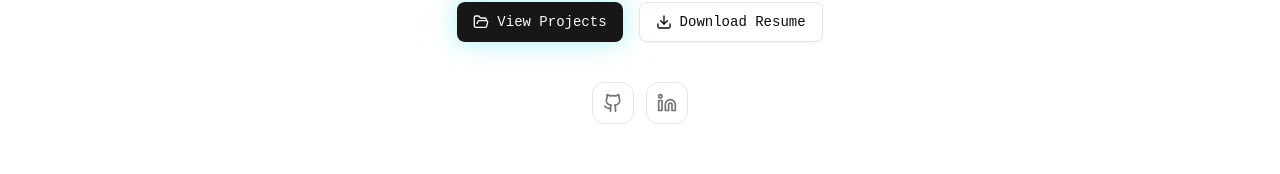
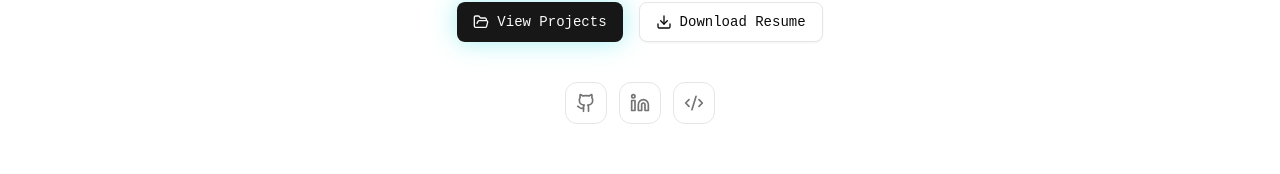
Before and after one commit to ruthwikkakumani/ruthwik-portfolio, a React (Vite) app: page / in a window 1280 px wide. Shown: the part 558-732 px from the top of the page. Built offline with nearby package versions, Linux system fonts and the light colour scheme; no server answers.

Commit message:
Optimize GitHub and LeetCode external links for SEO ranking

```diff
--- a/index.html
+++ b/index.html
@@ -30,7 +30,12 @@
         "@type": "Person",
         "name": "Ruthwik Kakumani",
         "url": "https://ruthwik-portfolio.vercel.app/",
-        "jobTitle": "Software Engineer"
+        "jobTitle": "Software Engineer",
+        "sameAs": [
+          "https://leetcode.com/u/RuthwikKakumani/",
+          "https://github.com/ruthwikkakumani",
+          "https://www.linkedin.com/in/ruthwikkakumani/"
+        ]
       }
     </script>
   </head>
--- a/src/components/GitHubSection.tsx
+++ b/src/components/GitHubSection.tsx
@@ -276,7 +276,14 @@ export default function GitHubSection() {
                   className="w-full bg-orange-500 hover:bg-orange-600 text-white font-mono h-14 rounded-2xl shadow-lg shadow-orange-500/20 gap-3 border-none transition-all duration-500 hover:-translate-y-1 hover:shadow-orange-500/40 text-sm font-black tracking-widest uppercase"
                   asChild
                 >
-                  <a href="https://leetcode.com/u/RuthwikKakumani/" target="_blank" rel="noopener noreferrer">
+                  <a
+                    href="https://leetcode.com/u/RuthwikKakumani/"
+                    target="_blank"
+                    rel="noopener noreferrer"
+                    title="Ruthwik Kakumani LeetCode Profile"
+                    aria-label="Ruthwik Kakumani LeetCode Profile"
+                  >
+                    <span className="sr-only">Ruthwik Kakumani LeetCode</span>
                     Analyze Engine <ExternalLink className="w-4 h-4" />
                   </a>
                 </Button>
@@ -328,7 +335,14 @@ export default function GitHubSection() {
             className="group bg-black text-white hover:bg-black/90 font-mono gap-4 px-16 h-20 rounded-[28px] shadow-2xl transition-all duration-500 hover:scale-[1.02] hover:shadow-primary/20"
             asChild
           >
-            <a href="https://github.com/ruthwikkakumani" target="_blank" rel="noopener noreferrer">
+            <a
+              href="https://github.com/ruthwikkakumani"
+              target="_blank"
+              rel="noopener noreferrer"
+              title="Ruthwik Kakumani GitHub Profile"
+              aria-label="Ruthwik Kakumani GitHub Profile"
+            >
+              <span className="sr-only">Ruthwik Kakumani GitHub</span>
               <Github className="w-6 h-6 group-hover:rotate-12 transition-transform duration-500" />
               <span className="text-lg font-black tracking-tight">Initialize Production Sync</span>
               <ExternalLink className="w-5 h-5 opacity-40 group-hover:opacity-100 transition-opacity duration-500" />
--- a/src/components/Hero.tsx
+++ b/src/components/Hero.tsx
@@ -1,6 +1,7 @@
 import { Button } from "@/components/ui/button";
 import {
   ArrowDown,
+  Code2,
   Download,
   FolderOpen,
   Github,
@@ -175,8 +176,10 @@ export default function Hero() {
             target="_blank"
             rel="noopener noreferrer"
             className="p-2.5 rounded-xl border border-border hover:border-primary/55 hover:bg-primary/8 text-muted-foreground hover:text-primary transition-all duration-200"
-            aria-label="GitHub"
+            title="Ruthwik Kakumani GitHub Profile"
+            aria-label="Ruthwik Kakumani GitHub Profile"
           >
+            <span className="sr-only">Ruthwik Kakumani GitHub</span>
             <Github className="w-5 h-5" />
           </a>
           <a
@@ -187,6 +190,17 @@ export default function Hero() {
             aria-label="LinkedIn"
           >
             <Linkedin className="w-5 h-5" />
+          </a>
+          <a
+            href="https://leetcode.com/u/RuthwikKakumani/"
+            target="_blank"
+            rel="noopener noreferrer"
+            className="p-2.5 rounded-xl border border-border hover:border-orange-500/55 hover:bg-orange-500/8 text-muted-foreground hover:text-orange-500 transition-all duration-200"
+            title="Ruthwik Kakumani LeetCode Profile"
+            aria-label="Ruthwik Kakumani LeetCode Profile"
+          >
+            <span className="sr-only">Ruthwik Kakumani LeetCode</span>
+            <Code2 className="w-5 h-5" />
           </a>
         </motion.div>
       </div>
```
